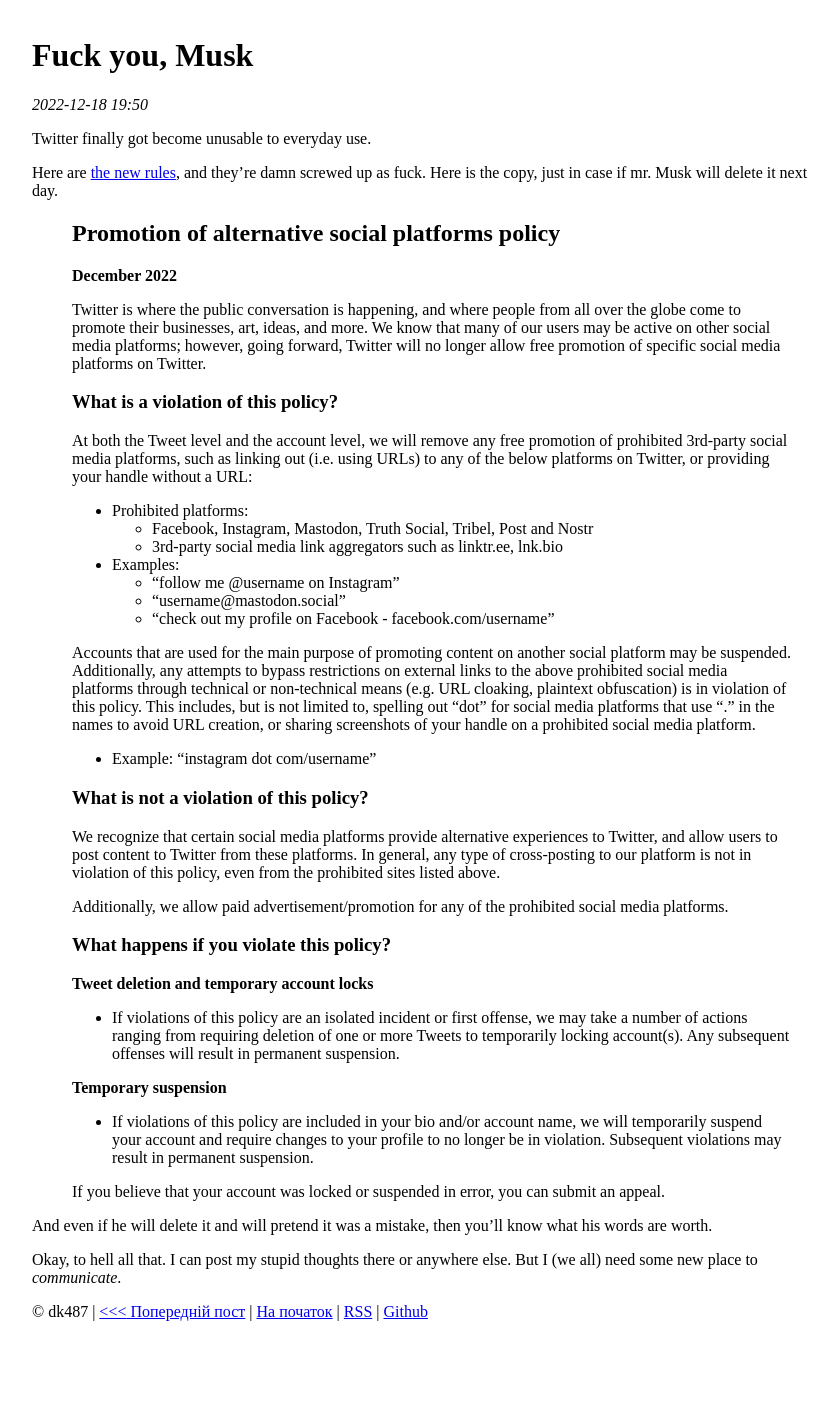
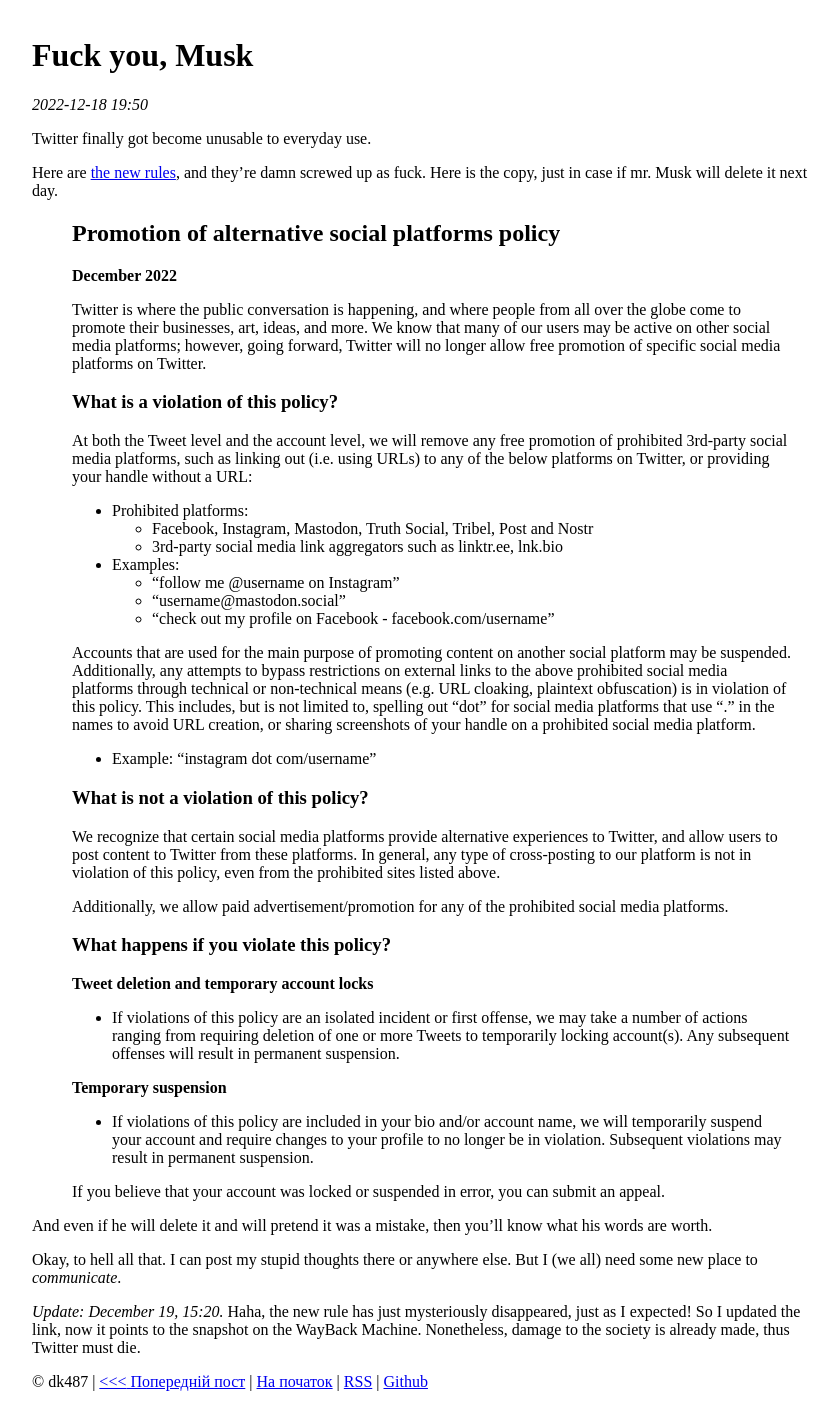
Before and after one commit to dk487/test.de.co.ua, a Jekyll site: the page built from _posts/2022/2022-12-18-fuck-you-musk.md, in a window 1280 px wide. Shown: the whole page, without its empty margins (208-1047 px from the left). Built offline with Jekyll 4.4.1, drawn with Linux system fonts in a browser that asks for light colours; before the commit the page ends 1353 px from its top, so only the background shows below that.

Commit message:
Post update

```diff
--- a/_posts/2022/2022-12-18-fuck-you-musk.md
+++ b/_posts/2022/2022-12-18-fuck-you-musk.md
@@ -52,4 +52,7 @@
 
 Okay, to hell all that. I can post my stupid thoughts there or anywhere else. But I (we all) need some new place to _communicate_.
 
-[1]: https://help.twitter.com/en/rules-and-policies/social-platforms-policy
+_Update: December 19, 15:20._ Haha, the new rule has just mysteriously disappeared, just as I expected! So I updated the link, now it points to the snapshot on the WayBack Machine. Nonetheless, damage to the society is already made, thus Twitter must die.
+
+[x]: https://help.twitter.com/en/rules-and-policies/social-platforms-policy
+[1]: http://web.archive.org/web/20221218220050/https://help.twitter.com/en/rules-and-policies/social-platforms-policy
```
